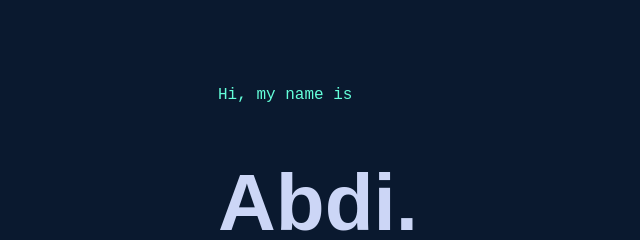
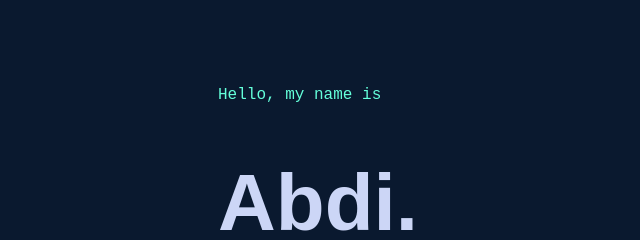
Before and after one commit to Abdi-Samatar/portfolio-website-1, a plain HTML site: page index.html in a window 1280 px wide. Shown: the part 149-389 px from the top of the page, 0-640 px from the left. Drawn offline with Linux system fonts and the light colour scheme.

Commit message:
commit-1
Changed 'Hi' to 'Hello on line 27

```diff
--- a/HTML1.html
+++ b/index.html
@@ -24,7 +24,7 @@
 
 
 	<div class="Intro">
-		<p>Hi, my name is <a id="Intro" href= "/Website-learning/Portfolio-Brittany-Cheung-Inspired-Design.html/#Intro"></p>
+		<p>Hello, my name is <a id="Intro" href= "/Website-learning/Portfolio-Brittany-Cheung-Inspired-Design.html/#Intro"></p>
 		<h1> Abdi.</h1>
 		<h1> C'mon in!</h1>
 		<h3> I'm a Digital Project Manager based in Nottingham, in the United Kingdom. I started started writing code to help fellow colleagues out during busy periods at work. What started off as bug-fixing on emails and landing pages and solution testing has resulted in an obsession with code and how websites are built. My aim is to build exceptional, high-quality websites and applications by end of 2020.</h3>
```
